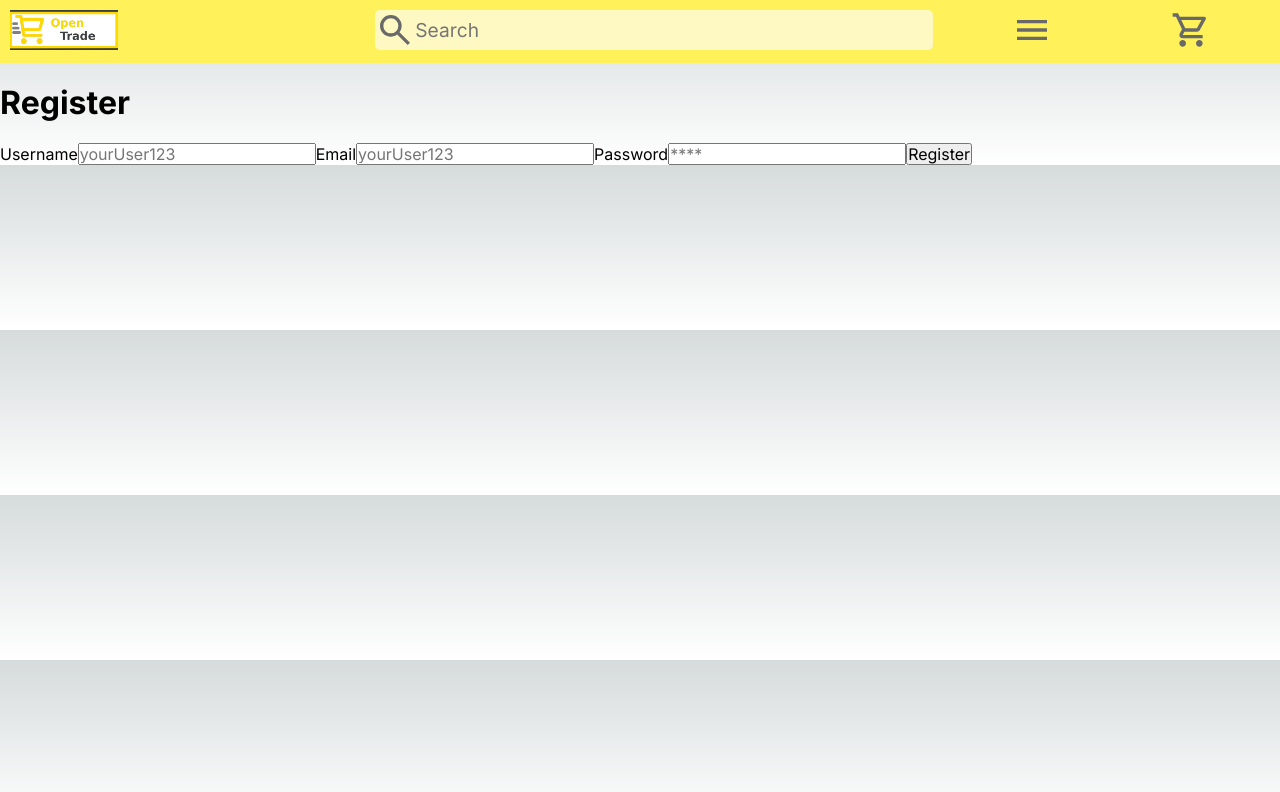
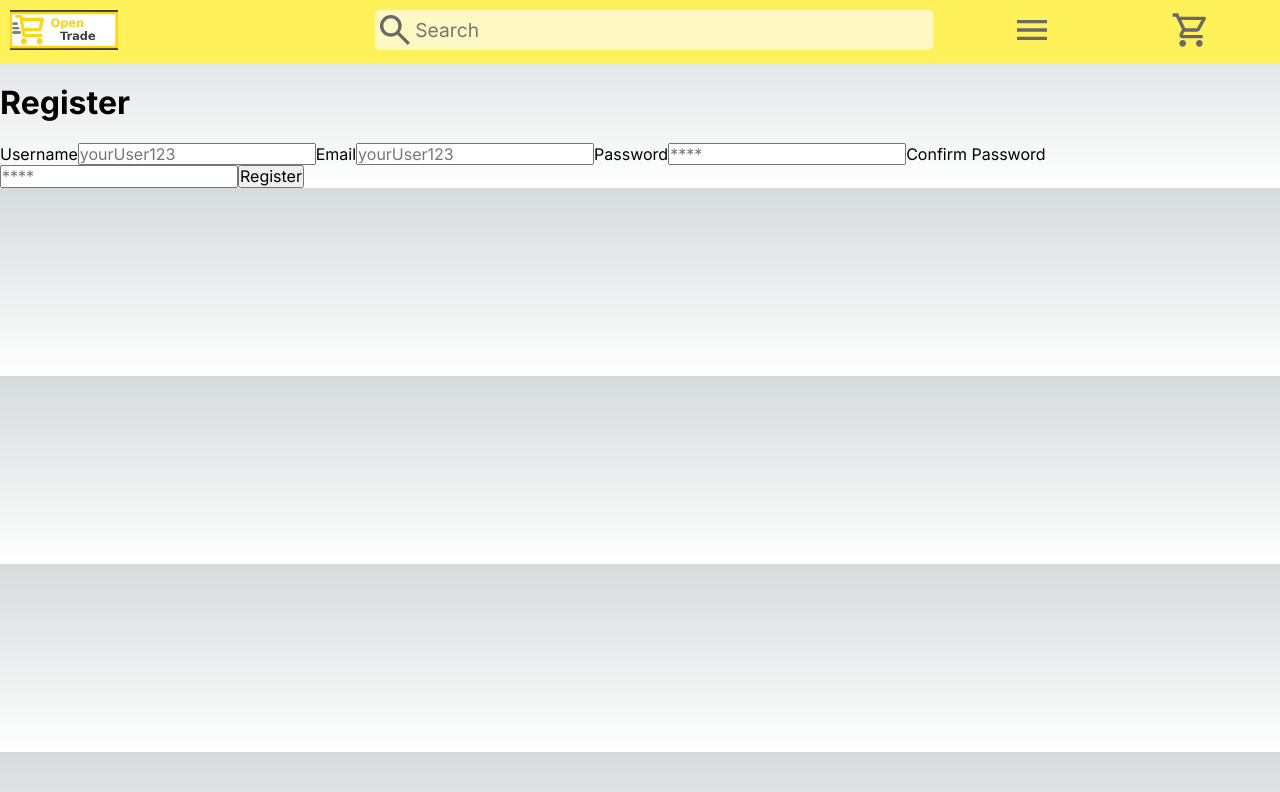
Before and after one commit to asdjosegarcia/generic-ecomerce, a Next.js app: page /auth/register in a window 1280 px wide. Shown: the top 792 px of the page. Built offline with nearby package versions, Linux system fonts and the light colour scheme.

Commit message:
add register page functionalities

```diff
--- a/src/app/auth/register/page.jsx
+++ b/src/app/auth/register/page.jsx
@@ -13,6 +13,7 @@ const Registerpage=()=>{
     const router=useRouter()//para redirigir a el usuario
 
     const onSubmit=handleSubmit(async(data)=>{//
+        console.log(data)
 
         if(data.password !== data.confirmPassword){//comprobamos si contraseña y confirmarcontraseña no coinciden
             alert("password do not match")
@@ -34,15 +35,17 @@ const Registerpage=()=>{
         }
     })
     return(
-        <div /* className="register--form__container" */>
+        <div className="register--form__container" >
             <form onSubmit={onSubmit}>
                 <h1>Register</h1>
                 <label>Username</label>
-                <input type="text" placeholder="yourUser123"></input>
+                <input type="text" {...(register("username", { required: { value: true, message: 'Username is required' } }))} placeholder="yourUser123"></input>{/*  */}
                 <label>Email</label>
-                <input type="email" placeholder="yourUser123"></input>
+                <input type="email" {...(register("email", {required: { value: true, message: 'Email is required' }  }))} placeholder="yourUser123"></input>
                 <label>Password</label>
-                <input type="password" placeholder="****"></input>
+                <input type="password" {...(register("password", {required: { value: true, message: 'Password is required' }  }))} placeholder="****"></input>
+                <label>Confirm Password</label>
+                <input type="password" {...(register("confirmPassword", {required: { value: true, message: 'Confirm Password is required' }}))} placeholder="****"></input>
                 <button>Register</button>
 
 
```
